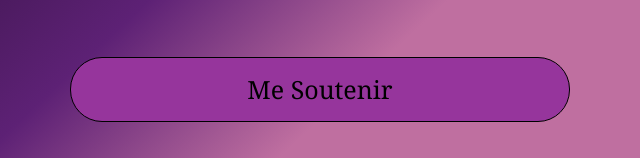
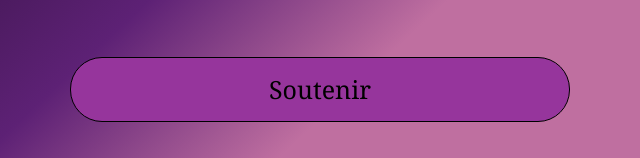
Before and after one commit to sous3x/profil, a plain HTML site: page index.html in a window 1280 px wide. Shown: the part 639-797 px from the top of the page, 320-960 px from the left. Drawn offline with Linux system fonts and the light colour scheme.

Commit message:
Update index.html

```diff
--- a/index.html
+++ b/index.html
@@ -20,7 +20,7 @@
     </div>
 
     <div class="paypal">
-        <button id="btn_pl" onclick="onPaypal()">Me Soutenir</button>
+        <button id="btn_pl" onclick="onPaypal()"> Soutenir</button>
     </div>
 
 </body>
```
